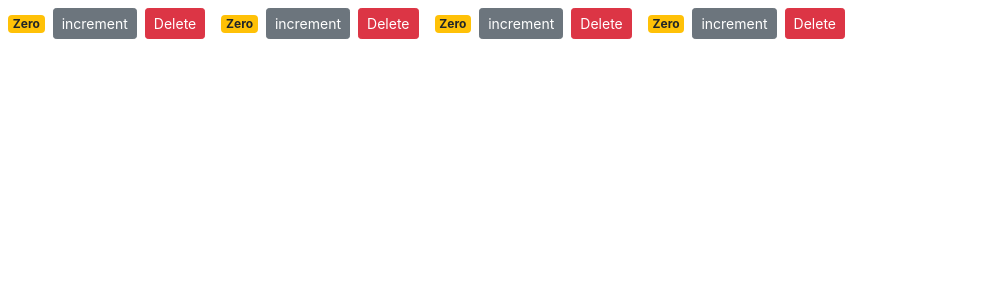
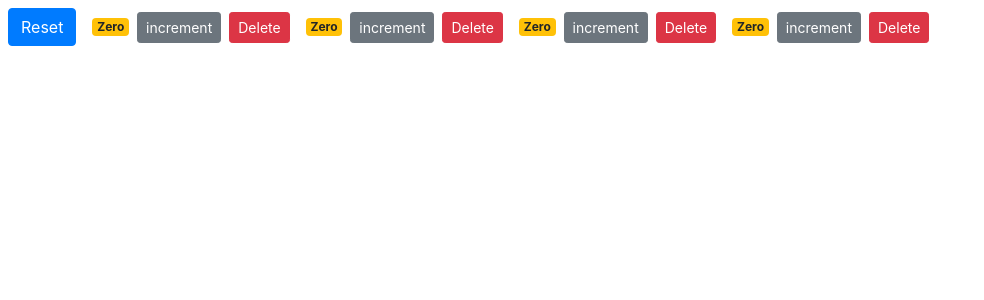
Before and after one commit to voodoo15/React-Shopping-Cart-Button-Example, a React (Create React App) app: page / in a window 1280 px wide. Shown: the top 300 px of the page, without its empty margins (0-984 px from the left). Built offline with nearby package versions, Linux system fonts and the light colour scheme.

Commit message:
Added reset button and base functionality to reset counters in counters.jsx

```diff
--- a/src/components/counters.jsx
+++ b/src/components/counters.jsx
@@ -16,9 +16,21 @@
     this.setState({ counters });
   };
 
+  handleReset = () => {
+    const counters = this.state.counters.map(c => {
+      c.value = 0;
+      return c;
+    });
+    this.setState({ counters });
+  };
+
   render() {
     return (
       <div>
+        <button onClick={this.handleReset}
+          className="btn btn-primary btn-small m-2">
+          Reset
+        </button>
         { this.state.counters.map(counter =>
           <Counter
             onDelete={this.handleDelete}
```
